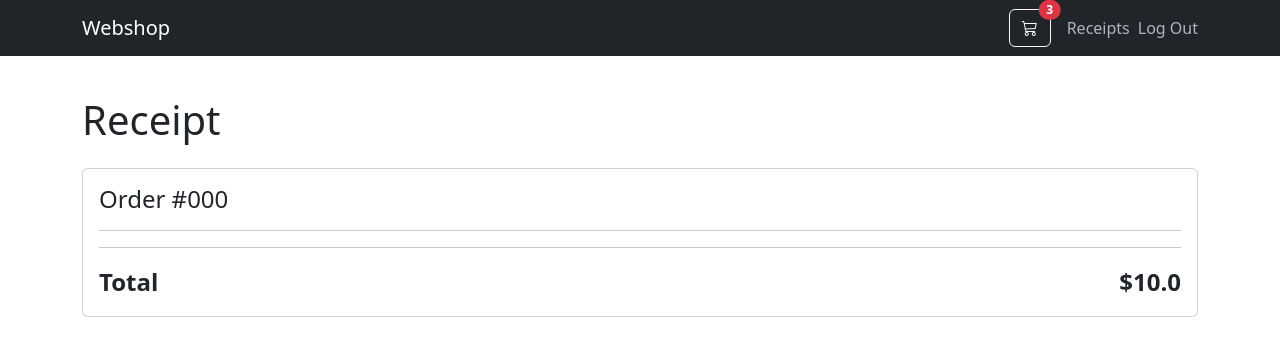
After one commit to Response201/Python_Pro_Bootcamp_Day_16_to_100, a Flask app: page /receipt/1 in a window 1280 px wide. The commit adds this page. Shown: the top 356 px of the page. Run offline with Flask 3, Linux system fonts and the light colour scheme; a user stored in the database is signed in; tables that the repository leaves empty hold one stand-in row (values such as "Sample post"); some libraries are stand-ins or nearby versions.

Commit message:
97 - Project - Webshop
add receipt-table: user-id, products (product name, quantity and price), total price and unique order number, create receipt function after payment is completed and receipt overview and detail pages for viewing past purchases, design changes on login and register pages

```diff
--- a/Day 97/Project - Webshop/cart_routes.py
+++ b/Day 97/Project - Webshop/cart_routes.py
@@ -3,7 +3,8 @@ from flask_login import login_required, current_user
 from functions.cart import get_cart, count_cart, add_to_cart, get_total_price, remove_from_cart, delete_from_cart, \
     user_cart, delete_user_cart
 from functions.product import get_product
-from database import db, Cart, Product, CartItem
+from functions.receipt import create_receipt
+from database import db, Cart, Product, CartItem, Receipt
 import os
 import stripe
 from dotenv import load_dotenv
@@ -119,7 +120,7 @@ def check_out():
 @login_required
 def payment_success():
     print("BETALNING GENOMFÖRD!")
-
+    create_receipt(db, receipt=Receipt, cart=get_cart(Cart, current_user.id), user=current_user.id)
     delete_user_cart(db,cart_item=CartItem,cart=get_cart(Cart, current_user.id))
 
     return redirect("/")
--- /dev/null
+++ b/Day 97/Project - Webshop/functions/receipt.py
@@ -0,0 +1,38 @@
+import time
+
+
+def create_receipt(db,receipt,cart, user):
+    products = []
+    total = 0
+    order_number = f"{user}{int(time.time() * 1000)}"
+
+    for item in cart.items:
+        products.append({
+            "product": item.product.product,
+            "quantity": item.quantity,
+            "price": item.product.price
+        })
+
+        total += item.quantity * item.product.price
+
+    new_receipt = receipt(
+    order_number=order_number,
+        user_id=user,
+        total_price=total,
+        products=products
+    )
+
+    db.session.add(new_receipt)
+    db.session.commit()
+
+def get_all_receipts(receipt, user):
+    all_receipts = receipt.query.filter_by(user_id=user).order_by(receipt.id.desc()).all()
+    return all_receipts
+
+
+def get_receipt(receipt,receipt_id, user):
+    receipt = receipt.query.filter_by(
+        id=receipt_id,
+        user_id=user
+    ).first()
+    return receipt
--- a/Day 97/Project - Webshop/main.py
+++ b/Day 97/Project - Webshop/main.py
@@ -9,6 +9,7 @@ from database import  init_db
 from seed_database import seed_database
 from cart_routes import cart_end
 from product_routes import product_end
+from receipt_routes import receipt_end
 from user_routes import user_end
 load_dotenv()
 
@@ -25,10 +26,11 @@ with app.app_context():
 app.register_blueprint(cart_end)
 app.register_blueprint(product_end)
 app.register_blueprint(user_end)
+app.register_blueprint(receipt_end)
 
 login_manager = LoginManager()
 login_manager.init_app(app)
-login_manager.login_view = "login"
+login_manager.login_view = "user.login"
 
 
 @login_manager.user_loader
--- /dev/null
+++ b/Day 97/Project - Webshop/receipt_routes.py
@@ -0,0 +1,31 @@
+import requests
+from flask import Blueprint, render_template
+from flask_login import current_user, login_required
+from functions.receipt import get_all_receipts, get_receipt
+from functions.cart import count_cart
+from database import  Receipt, Cart
+
+receipt_end = Blueprint("receipt", __name__)
+
+@receipt_end.route("/receipts")
+@login_required
+def receipts():
+
+    return render_template(
+        "receipts.html",
+        receipts=get_all_receipts(receipt=Receipt, user=current_user.id),
+        cart_count=count_cart(Cart, user_id=current_user.id),
+        user=current_user.is_authenticated
+    )
+
+
+@receipt_end.route("/receipt/<int:receipt_id>")
+@login_required
+def receipt(receipt_id):
+
+    return render_template(
+        "receipt.html",
+        receipt=get_receipt(receipt=Receipt,receipt_id=receipt_id, user=current_user.id),
+        cart_count = count_cart(Cart, user_id=current_user.id),
+        user = current_user.is_authenticated
+    )
--- a/Day 97/Project - Webshop/static/css/styles.css
+++ b/Day 97/Project - Webshop/static/css/styles.css
@@ -34,6 +34,7 @@ border:none;
 
 
 .link{
+
 text-decoration: none;
 color:#adb5bd !important;
 
@@ -43,3 +44,20 @@ text-decoration: none;
 color: #343a40 !important;
 
 }
+
+.flashContainer{
+height:1.75rem;
+}
+
+.linkUser{
+text-decoration: none;
+color: #343a40 !important;
+border:none !important;
+
+}
+.linkUser:hover{
+text-decoration: none;
+color:#adb5bd !important;
+border:none !important;
+
+}
--- a/Day 97/Project - Webshop/templates/flash_message.html
+++ b/Day 97/Project - Webshop/templates/flash_message.html
@@ -1,7 +1,7 @@
 {% with messages = get_flashed_messages() %}
   {% if messages %}
     {% for message in messages %}
-      <p>{{ message }}</p>
+      <p class="absolute ms-3">{{ message }}</p>
     {% endfor %}
   {% endif %}
 {% endwith %}
--- a/Day 97/Project - Webshop/templates/navbar.html
+++ b/Day 97/Project - Webshop/templates/navbar.html
@@ -17,7 +17,13 @@
             </a>
         </div>
 
-          <a  href="{{ url_for('user.logout') }}" class="link" >
+            <a  href="{{ url_for('receipt.receipts') }}" class="link" >
+
+           Receipts
+
+        </a>
+
+          <a  href="{{ url_for('user.logout') }}" class="link ms-2" >
 
            Log Out
 
--- /dev/null
+++ b/Day 97/Project - Webshop/templates/receipt.html
@@ -0,0 +1,67 @@
+{% extends "base.html" %}
+{% block title %}Receipt{% endblock %}
+{% block content %}
+
+<h1 class="mb-4 pt-5">
+    Receipt
+</h1>
+
+<div class="card">
+
+    <div class="card-body">
+
+        <h4>
+            Order #{{ receipt.order_number }}
+        </h4>
+
+        <hr>
+
+       {% for product in receipt.products %}
+
+<div class="d-flex justify-content-between" >
+
+    <div>
+        <strong>
+            {{ product.product }}
+        </strong>
+
+        <div class="text-muted">
+            Quantity: {{ product.quantity }}
+        </div>
+    </div>
+
+        <div >
+<strong>
+        ${{ product.price }}
+</strong>
+        {% if product.quantity > 1 %}
+                <small class="text-muted">
+                    (${{ product.quantity * product.price }})
+                </small>
+        {% endif %}
+
+    </div>
+
+</div>
+
+{% endfor %}
+
+        <hr>
+
+        <div class="d-flex justify-content-between">
+
+            <strong class="fs-4">
+                Total
+            </strong>
+
+            <strong class="fs-4">
+                ${{ receipt.total_price }}
+            </strong>
+
+        </div>
+
+    </div>
+
+</div>
+
+{% endblock %}
```
Also changed, not shown: Day 97/Project - Webshop/database.py (+18 -1 lines), Day 97/Project - Webshop/templates/login.html (+45 -22 lines), Day 97/Project - Webshop/templates/receipts.html (added, +39 -0 lines), Day 97/Project - Webshop/templates/register.html (+45 -8 lines), Day 97/Project - Webshop/functions/cart.py (line endings or trailing spaces).
